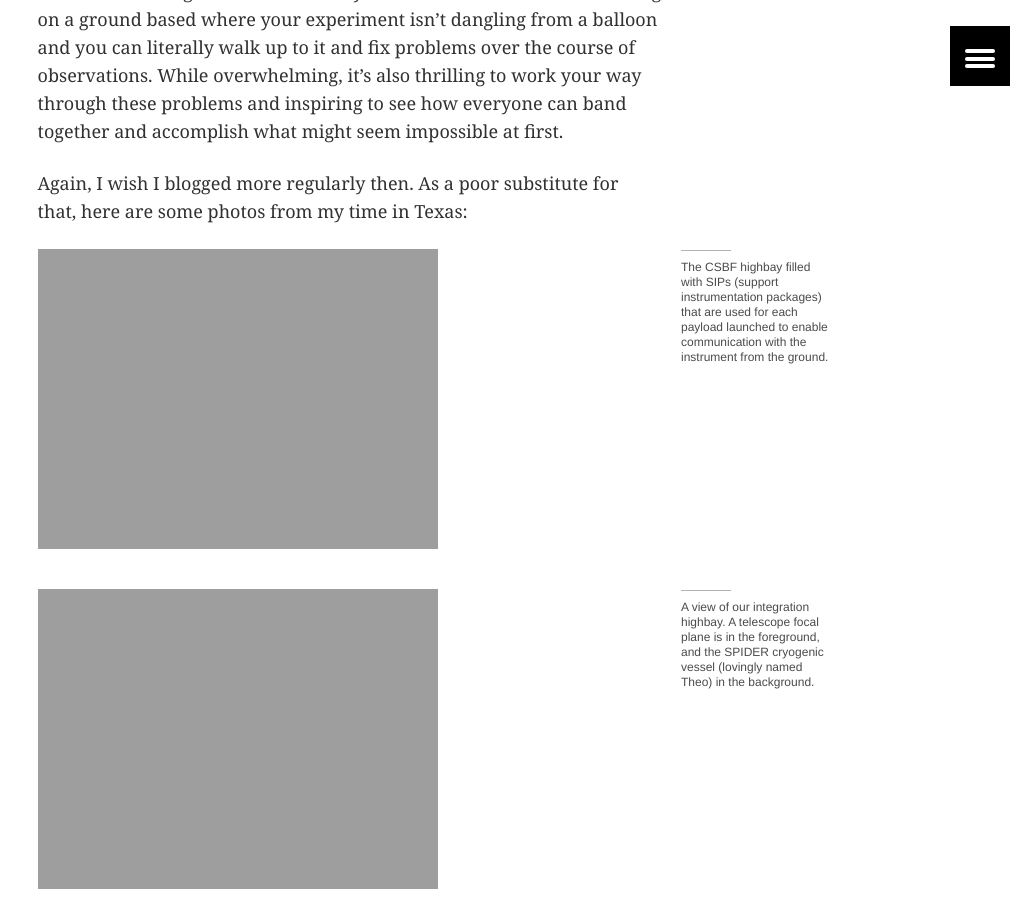
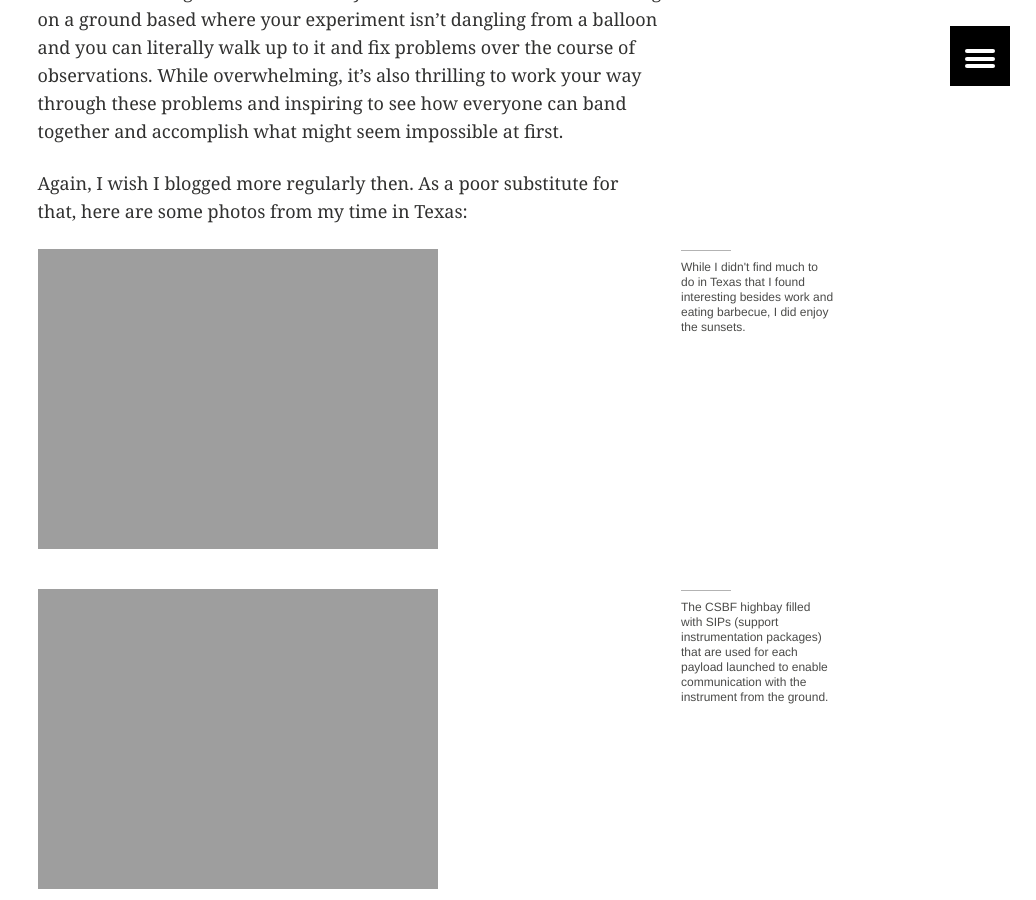
Before and after one commit to zkermish/zkermish.github.io, a Jekyll site: the page built from _posts/articles/2014-10-23-spider-in-texas.md, in a window 1280 px wide and 900 px high, scrolled down 1598 px. Shown: the whole window, without its empty margins (244-1280 px from the left). Built offline with Jekyll 4.4.1, drawn with Linux system fonts in a browser that asks for light colours; some of the changed text lies outside the part shown.

Commit message:
Updated to texas post

```diff
--- a/_posts/articles/2014-10-23-spider-in-texas.md
+++ b/_posts/articles/2014-10-23-spider-in-texas.md
@@ -18,6 +18,11 @@ Texas was similar to my earlier deployment to the Eastern Sierras, but there's s
 The deployment was very hectic. As this was the first balloon-based experiment I've worked on, it was initially overwhelming to grasp the concept that you only have ~two more months to fix *everything*, and if you don't you'll either have to delay the flight an entire year or hedge your bets on whether or not things are 'good enough' for the probability of a successful flight.  There's certainly a different mindset when working on a ground based where your experiment isn't dangling from a balloon and you can literally walk up to it and fix problems over the course of observations.  While overwhelming, it's also thrilling to work your way through these problems and inspiring to see how everyone can band together and accomplish what might seem impossible at first.
 
 Again, I wish I blogged more regularly then.  As a poor substitute for that, here are some photos from my time in Texas:
+
+<figure>
+        <a href="{{ site.url }}/images/tx_sunset.jpg"><img src="{{ site.url }}/images/tx_sunset.jpg"></a>
+        <figcaption>While I didn't find much to do in Texas that I found interesting besides work and eating barbecue, I did enjoy the sunsets.</figcaption>
+</figure>
 
 <figure>
         <a href="{{ site.url }}/images/tx_csbf.jpg"><img src="{{ site.url }}/images/tx_csbf.jpg"></a>
@@ -40,4 +45,9 @@ Again, I wish I blogged more regularly then.  As a poor substitute for that, her
         <figcaption>The fully integrated SPIDER experiment being lifted by the "Tiny Tim" launch vehicle.</figcaption>
 </figure>
 
+<figure>
+        <a href="{{ site.url }}/images/spider_groupshot.jpg"><img src="{{ site.url }}/images/spider_groupshot.jpg"></a>
+        <figcaption>A group portrait of a large fraction of the deployment crew. I'm not sure why my arms look so funny in this photo.</figcaption>
+</figure>
+
 A final note: SPIDER was supposed to be deployed to Antarctica directly following the integration in Texas.  Our crates and sea containers filled with equipment got as far as New Zealand before being boomeranged back due to the government shutdown that year.
```
Also changed, not shown: other parts of _posts/articles/2014-10-23-spider-in-texas.md (+1 -1 lines).
